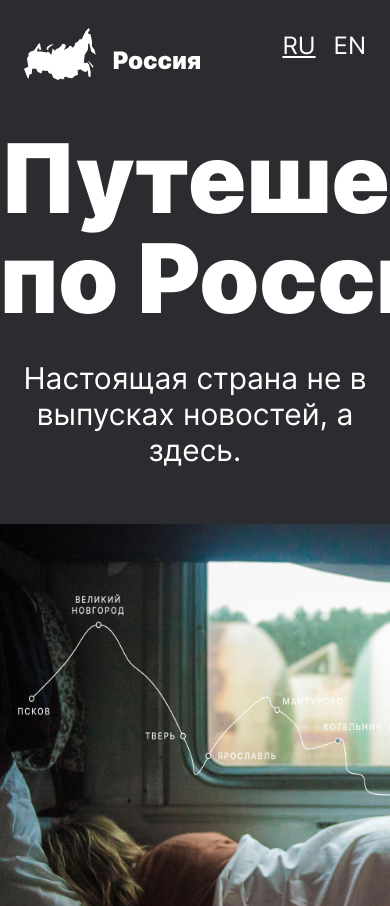
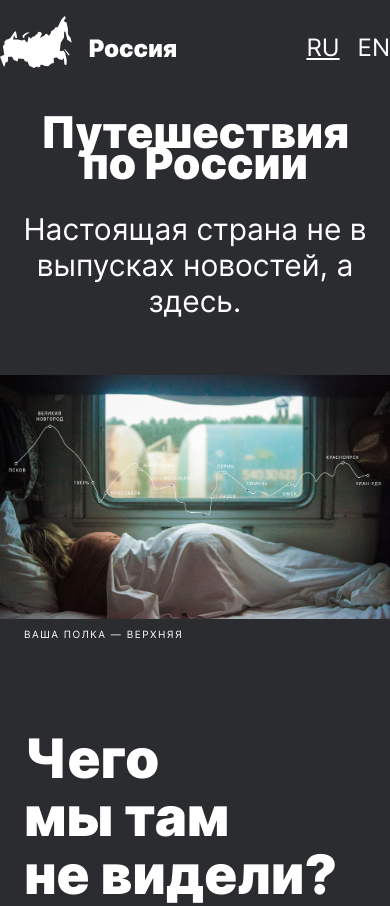
Before and after one commit to Ahmed-Yehya84/Russian-Travel-adaptive, a plain HTML site: page index.html in a window 390 px wide. Shown: the top 906 px of the page. Drawn offline with Linux system fonts and the light colour scheme.

Commit message:
up for review

```diff
--- a/blocks/header/__links/header__links.css
+++ b/blocks/header/__links/header__links.css
@@ -3,6 +3,12 @@
   display: flex;
   margin: 0;
   padding: 0;
+}
+
+@media screen and (min-width: 321px) and (max-width: 767px) {
+  .header__links {
+    margin: 14px 0 8px 0;
+  }
 }
 
 @media screen and (max-width: 320px) {
--- a/blocks/header/header.css
+++ b/blocks/header/header.css
@@ -18,6 +18,14 @@
   }
 }
 
+@media screen and (min-width: 321px) and (max-width: 767px) {
+  .header {
+    margin: 16px 0 48px 0;
+
+    max-width: 100%;
+  }
+}
+
 @media screen and (max-width: 320px) {
   .header {
     max-width: 90%;
--- a/blocks/lead/__image/lead__image.css
+++ b/blocks/lead/__image/lead__image.css
@@ -1,5 +1,5 @@
 .lead__image {
-  max-width: 984px;
+  max-width: 100%;
   margin-bottom: 8px;
   display: block;
   object-fit: cover;
@@ -13,7 +13,7 @@
 
 @media screen and (max-width: 768px) {
   .lead__image {
-    max-width: 768px;
+    max-width: 100%;
   }
 }
 
--- a/blocks/lead/__title/lead__title.css
+++ b/blocks/lead/__title/lead__title.css
@@ -1,9 +1,9 @@
 .lead__title {
   max-width: 720px;
   font-weight: 900;
-  font-size: 6em;
+  font-size: calc(40px + (92 - 40) * ((100vw - 320px) / (1280 - 320)));
   font-style: normal;
-  line-height: 100px;
+  line-height: 7.8vw;
   text-align: center;
   color: #ffffff;
   margin: 0 auto 32px;
--- a/blocks/photo-grid/photo-grid.css
+++ b/blocks/photo-grid/photo-grid.css
@@ -24,6 +24,15 @@
   }
 }
 
+@media screen and (min-width: 321px) and (max-width: 767px) {
+  .photo-grid {
+    margin: 0 auto 64px;
+    max-width: 100%;
+    grid-template-columns: repeat(1, 1fr);
+    gap: 12px;
+  }
+}
+
 @media screen and (max-width: 320px) {
   .photo-grid {
     margin: 0 16px 64px 16px;
--- a/blocks/places/places.css
+++ b/blocks/places/places.css
@@ -17,6 +17,12 @@
   }
 }
 
+@media screen and (min-width: 321px) and (max-width: 767px) {
+  .places {
+    max-width: 100%;
+  }
+}
+
 @media screen and (max-width: 320px) {
   .places {
     max-width: 100%;
--- a/blocks/root/root.css
+++ b/blocks/root/root.css
@@ -1,10 +1,3 @@
 .root {
   background-color: #2a2c2f;
 }
-
-@media screen and (max-width: 1400px) {
-  .root {
-    max-width: 1280px;
-    margin: 0;
-  }
-}
--- a/index.html
+++ b/index.html
@@ -27,6 +27,7 @@
         </ul>
       </header>
       <main class="content">
+        <!-- lead block -->
         <section class="lead" aria-label="возглавить">
           <h1 class="lead__title">Путешествия по&nbsp;России</h1>
           <p class="lead__subtitle">
@@ -42,8 +43,9 @@
             <figcaption class="lead__caption">ваша полка — верхняя</figcaption>
           </figure>
         </section>
+        <!-- intro block -->
         <section class="intro" aria-label="вступительный раздел">
-          <h2 class="intro__title">Чего мы там не видели?</h2>
+          <h2 class="intro__title">Чего мы&nbsp;там не&nbsp;видели?</h2>
           <p class="intro__text">
             По опросам ВЦИОМ, 95% россиян мечтают куда-нибудь поехать, но только
             36% планируют провести отпуск в родной стране. Мол, чего мы тут,
@@ -89,6 +91,7 @@
             </li>
           </ul>
         </section>
+        <!-- photo-grid block -->
         <section class="photo-grid" aria-label="раздел фото-сетки">
           <img
             src="./images/photo-grid-train.jpg"
@@ -151,6 +154,7 @@
             class="photo-grid__item"
           />
         </section>
+        <!-- places block -->
         <section class="places" aria-label="раздел места">
           <article class="place">
             <h2 class="place__title">Куршская коса</h2>
@@ -326,6 +330,7 @@
             </div>
           </article>
         </section>
+        <!-- cover block -->
         <section class="cover">
           <a
             href="
@@ -342,6 +347,7 @@
           </a>
         </section>
       </main>
+      <!-- footer block -->
       <footer class="footer" aria-label="подвал">
         <nav>
           <ul class="footer__links">
```
Also changed, not shown: 3 other files.
